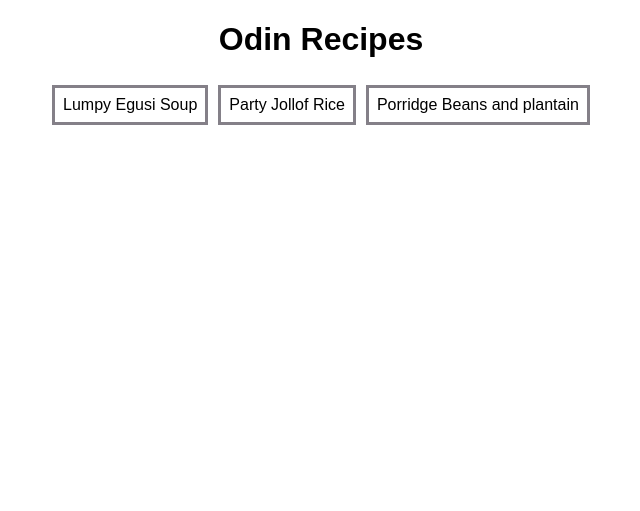
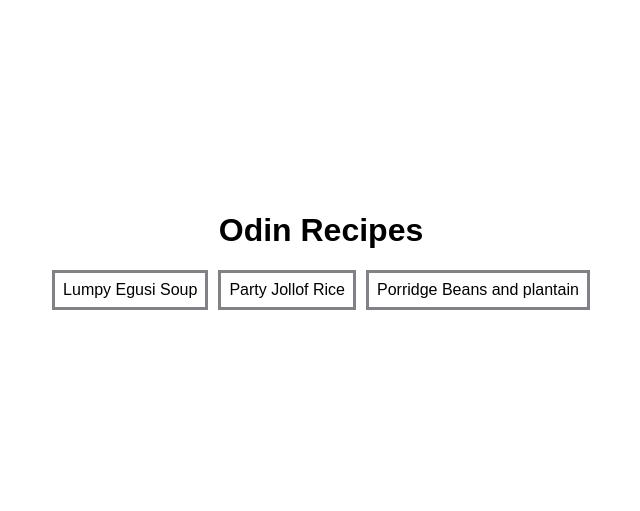
Before and after one commit to Hogan25/odin-recipes, a plain HTML site: page index.html in a window 1280 px wide. Shown: the whole page, without its empty margins (319-959 px from the left). Drawn offline with Linux system fonts and the light colour scheme.

Commit message:
Center the odin reipe box and add gap

```diff
--- a/index.html
+++ b/index.html
@@ -8,16 +8,17 @@
     <style>body {border: none;}</style>
 </head>
 <body>
-    <div id="list-container">
 
+    <div class="box">
+        <div>
             <h1 class="header">Odin Recipes</h1>
-
                 <ul id="menu-list">
                     <li><a href="./recipes/egusiSoup.html">Lumpy Egusi Soup</a></li>
                     <li><a href="./recipes/jollofRice.html">Party Jollof Rice</a></li>
                     <li><a href="./recipes/beans.html">Porridge Beans and plantain</a></li>
                 </ul>
             </div>
+    </div>
 
 </body>
 </html>
--- a/style.css
+++ b/style.css
@@ -1,5 +1,12 @@
 body{
     font-family:Arial, Helvetica, sans-serif;
+}
+
+.box {
+    display: flex;
+    justify-content: center;
+    align-items: center;
+    height: 500px;
 }
 
 .header {
@@ -11,12 +18,12 @@ body{
     list-style-type: none;
     display: flex;
     padding: 0;
+    gap: 10px;
 }
 
 #menu-list li {
     border: 3px solid rgb(132, 128, 136);
     padding: 0;
-    margin: 5px;
 }
 
 a {
@@ -29,12 +36,6 @@ a {
 #menu-list a:hover {
     background-color: rgb(151, 145, 145);
     color: rgb(255, 255, 255);
-}
-
-#list-container {
-    display: block;
-    width: 548px;
-    margin: 0 auto;
 }
 
 img {
```
Lines whose indentation alone changed are shown as unchanged.
